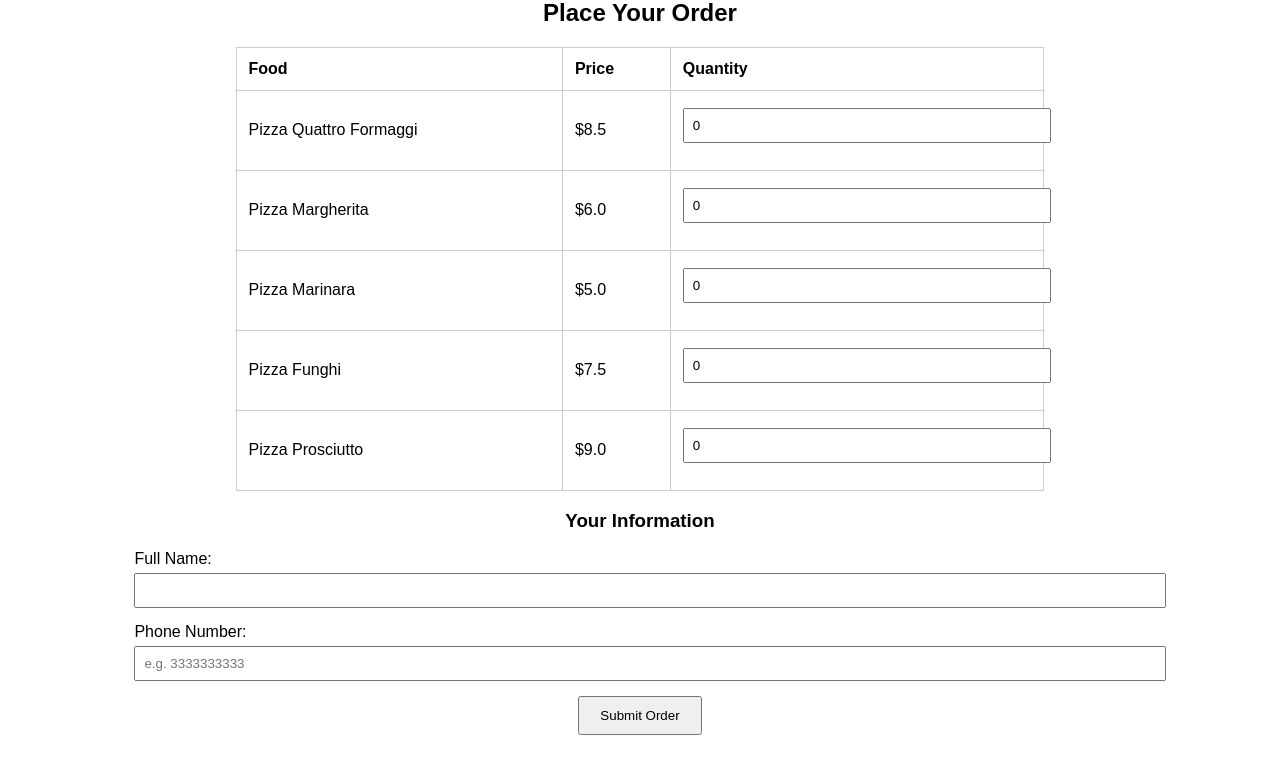
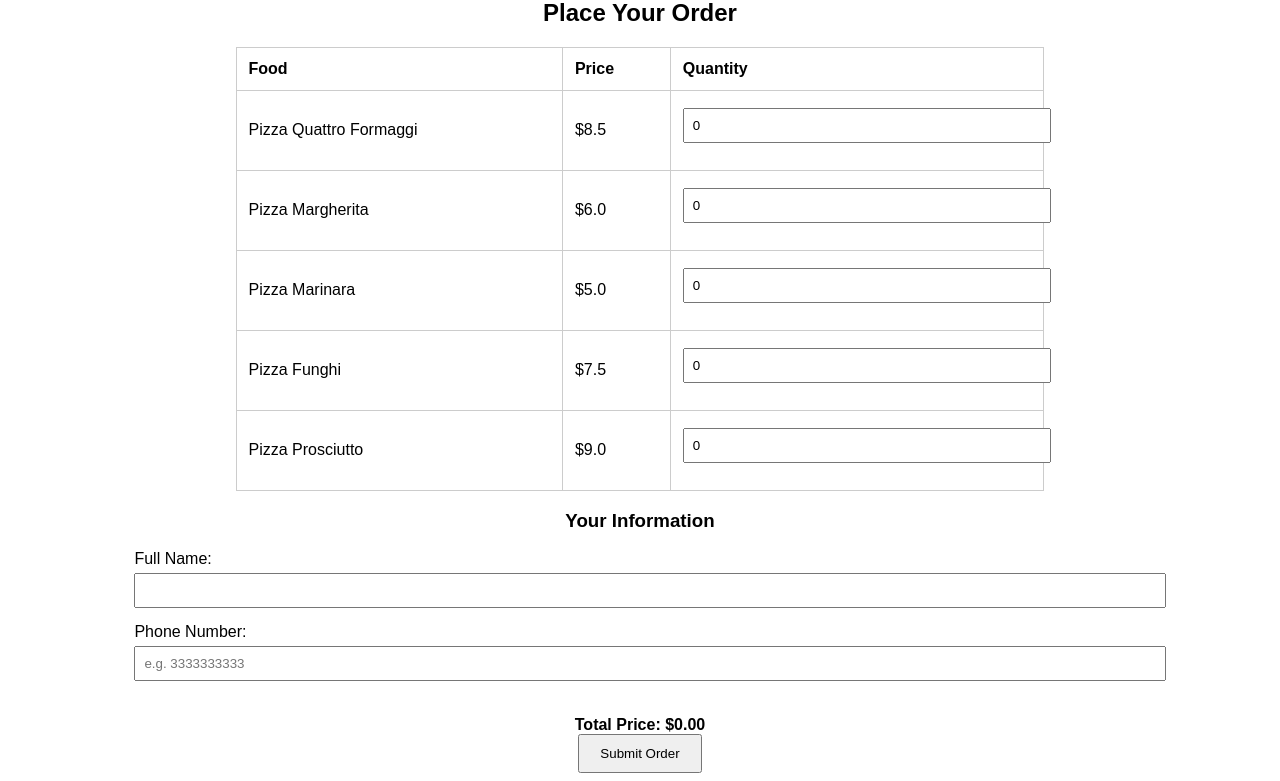
Before and after one commit to sorooshnazem/RMS, a Flask app: page /order in a window 1280 px wide. Shown: the part 67-848 px from the top of the page. Before the commit the page ends 802 px from the top, so only its background shows below. Run offline with Flask 3, Linux system fonts and the light colour scheme.

Commit message:
20250727 first commit

```diff
--- a/main_app/templates/order.html
+++ b/main_app/templates/order.html
@@ -50,7 +50,11 @@
                     <td>{{ food.gn_food_name }}</td>
                     <td>${{ food.nm_price_number }}</td>
                     <td>
-                        <input type="number" name="quantity_{{ food.id_food_id }}" min="0" value="0">
+                        <input type="number"
+                               class="quantity-input"
+                               name="quantity_{{ food.id_food_id }}"
+                               min="0" value="0"
+                               data-price="{{ food.nm_price_number }}">
                     </td>
                 </tr>
                 {% endfor %}
@@ -64,6 +68,31 @@
         <label>Phone Number:</label>
         <input type="text" name="phone_number" pattern="\d{10}" required placeholder="e.g. 3333333333">
 
+        <div style="text-align: center; margin-top: 20px;">
+            <strong>Total Price: $<span id="total-price">0.00</span></strong>
+        </div>
+
         <input type="submit" value="Submit Order">
     </form>
+
+    <script>
+    document.addEventListener('DOMContentLoaded', function () {
+        const inputs = document.querySelectorAll('.quantity-input');
+        const totalSpan = document.getElementById('total-price');
+
+        function calculateTotal() {
+            let total = 0;
+            inputs.forEach(input => {
+                const quantity = parseInt(input.value) || 0;
+                const price = parseFloat(input.dataset.price) || 0;
+                total += quantity * price;
+            });
+            totalSpan.textContent = total.toFixed(2);
+        }
+
+        inputs.forEach(input => {
+            input.addEventListener('input', calculateTotal);
+        });
+    });
+    </script>
 {% endblock %}
```
Also changed, not shown: main_app/instance/restaurant.db.
